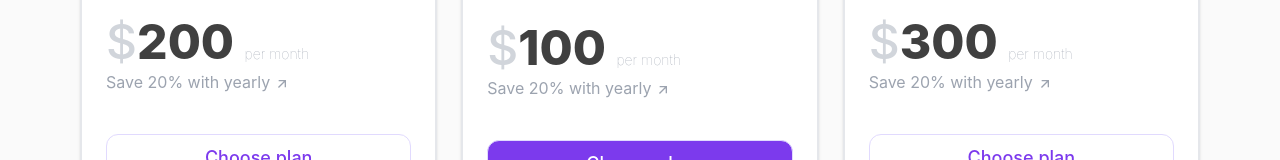
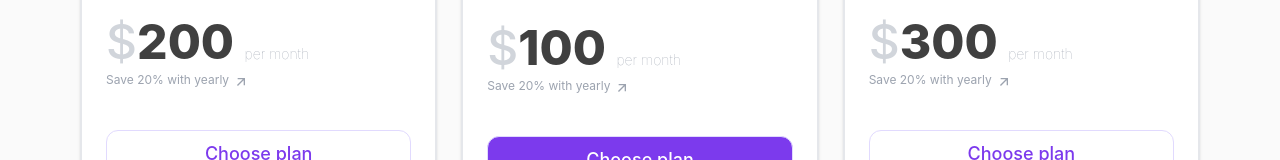
Before and after one commit to afaq000/VideoTao, a Next.js app: page / in a window 1280 px wide. Shown: the part 284-444 px from the top of the page. Built offline with nearby package versions, Linux system fonts and the light colour scheme.

Commit message:
CARD FIXES

```diff
--- a/src/components/PlanCard.tsx
+++ b/src/components/PlanCard.tsx
@@ -62,7 +62,7 @@ const PlanCard: React.FC<PlanCardProps> = ({
         {!isAnnual && (
           <Link
             href={"/"}
-            className="hover:underline flex items-center mt-1 text-gray-400"
+            className="hover:underline flex items-center mt-1 text-gray-400 text-xs"
           >
             Save 20% with yearly{" "}
             <span className="mt-1">
@@ -72,7 +72,7 @@ const PlanCard: React.FC<PlanCardProps> = ({
         )}
 
         {isAnnual && (
-          <p className="text-gray-400 font-thin font-sans">Billed annually as ${annualPrice}</p>
+          <p className="text-gray-400 text-xs font-thin font-sans">Billed annually as ${annualPrice}</p>
         )}
       </CardContent>
 
```
